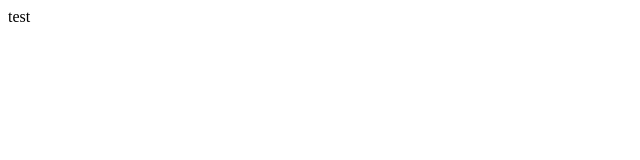
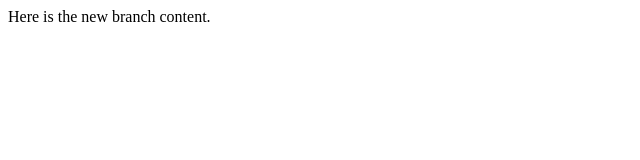
Before and after one commit to geesench/lecture1, a plain HTML site: page index.html in a window 1280 px wide. Shown: the whole page, without its empty margins (0-640 px from the left). Drawn offline with Linux system fonts and the light colour scheme.

Commit message:
New branch content

```diff
--- a/index.html
+++ b/index.html
@@ -6,7 +6,7 @@
 </head>
 
 <body>
-    test
+    Here is the new branch content.
 </body>
 
 </html>
```
